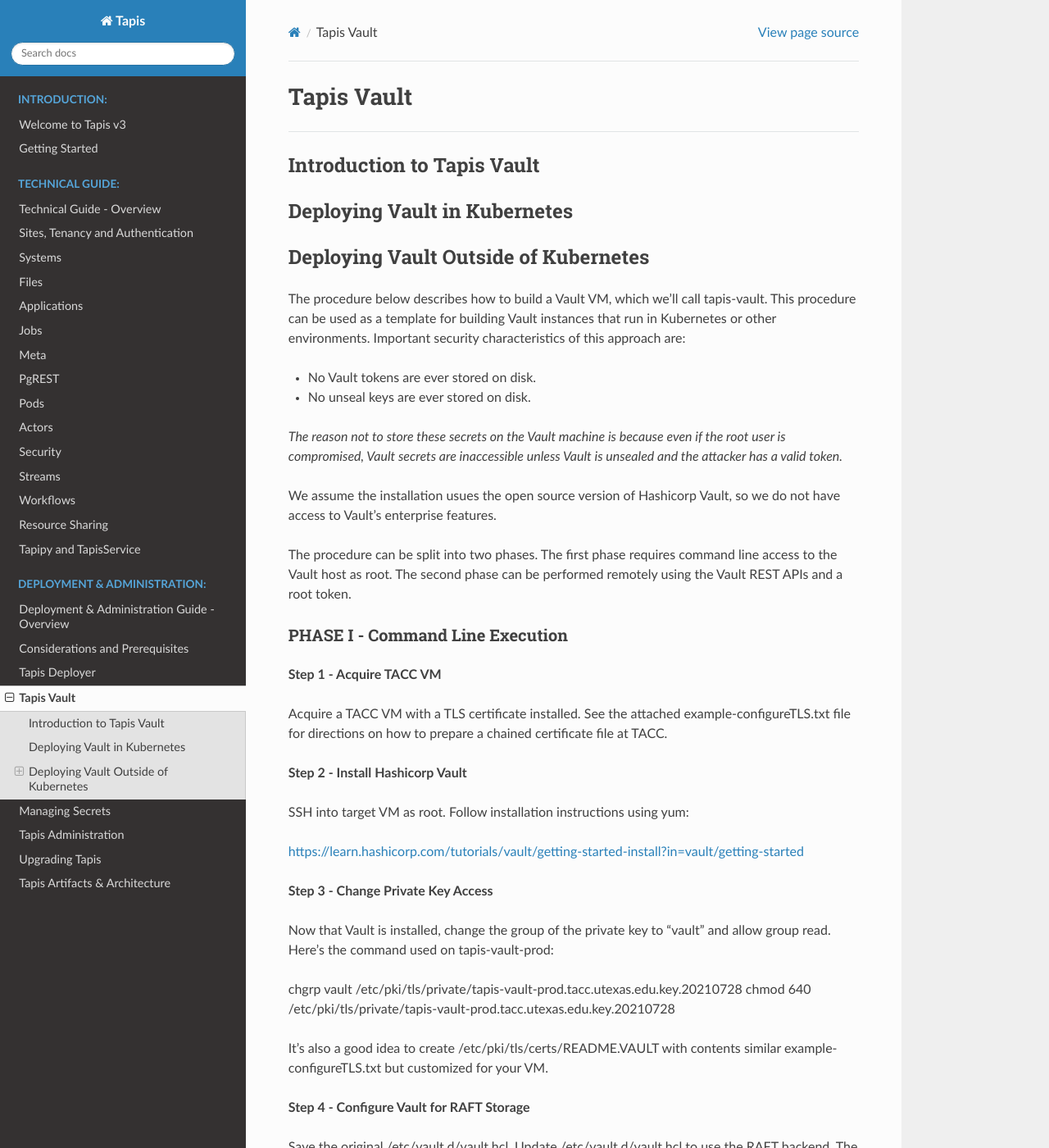
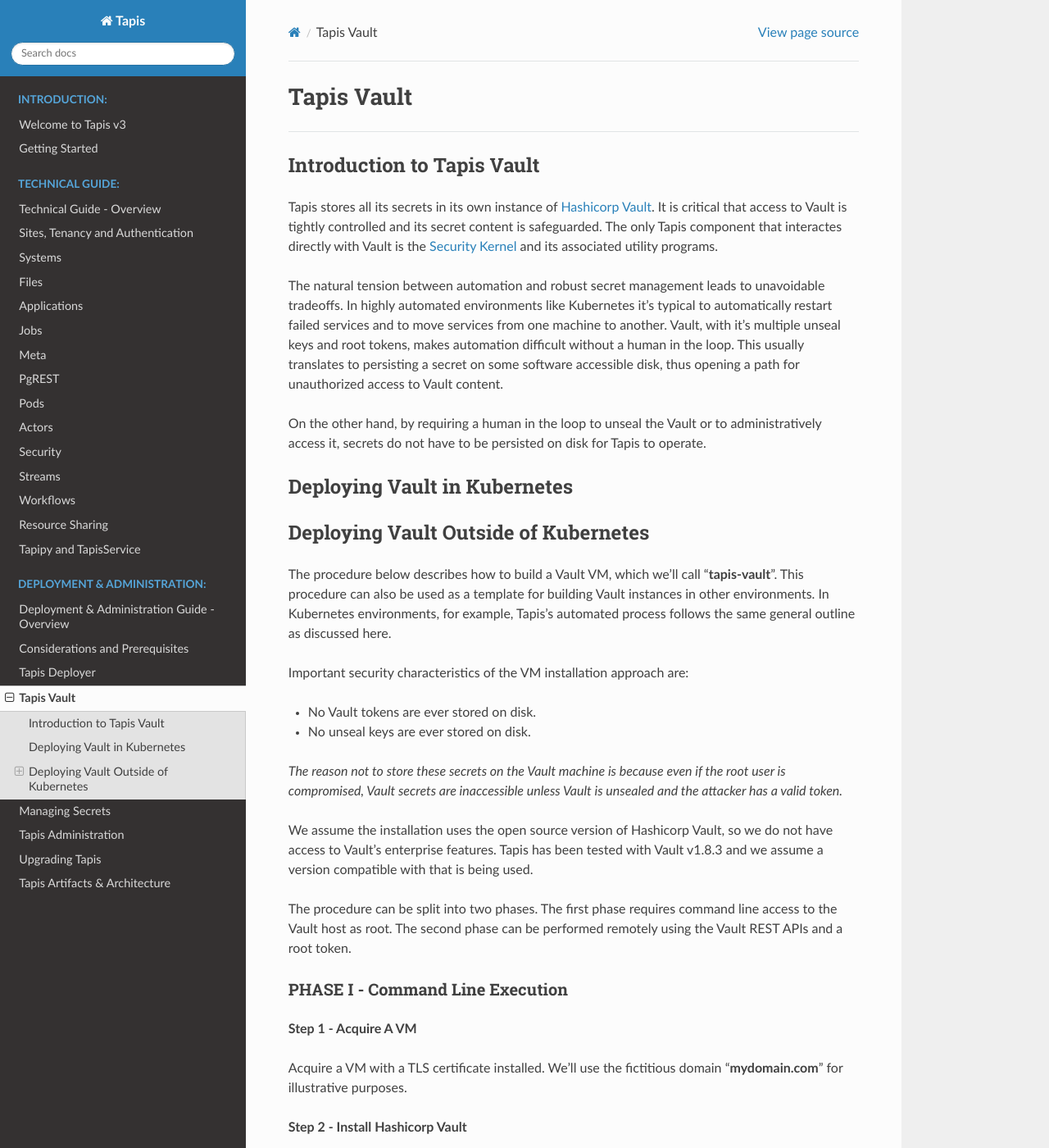
Before and after one commit to tapis-project/documentation, a Sphinx documentation site: the page built from source/deployment/vault.rst, in a window 1280 px wide and 1400 px high. Shown: the whole window at 82% size. Built offline with Sphinx 7.4.7 and the Read the Docs theme 2.0.0, drawn with Linux system fonts in a browser that asks for light colours; some of the changed text lies outside the part shown.

Commit message:
Vault installation text

```diff
--- a/source/deployment/vault.rst
+++ b/source/deployment/vault.rst
@@ -24,6 +24,12 @@
 Introduction to Tapis Vault
 ===========================
 
+Tapis stores all its secrets in its own instance of `Hashicorp Vault <https://www.hashicorp.com/products/vault>`_.  It is critical that access to Vault is tightly controlled and its secret content is safeguarded.  The only Tapis component that interactes directly with Vault is the `Security Kernel <../technical/security.html>`_ and its associated utility programs.
+
+The natural tension between automation and robust secret management leads to unavoidable tradeoffs.  In highly automated environments like Kubernetes it's typical to automatically restart failed services and to move services from one machine to another.  Vault, with it's multiple unseal keys and root tokens, makes automation difficult without a human in the loop.  This usually translates to persisting a secret on some software accessible disk, thus opening a path for unauthorized access to Vault content.
+
+On the other hand, by requiring a human in the loop to unseal the Vault or to administratively access it, secrets do not have to be persisted on disk for Tapis to operate.
+
 
 Deploying Vault in Kubernetes
 =============================
@@ -31,86 +37,117 @@
 Deploying Vault Outside of Kubernetes
 =====================================
 
-The procedure below describes how to build a Vault VM, which we'll call tapis-vault.  This procedure can be used as a template for building Vault instances that run in Kubernetes or other environments.  Important security characteristics of this approach are:
+The procedure below describes how to build a Vault VM, which we'll call "**tapis-vault**".  This procedure can also be used as a template for building Vault instances in other environments.  In Kubernetes environments, for example, Tapis's automated process follows the same general outline as discussed here.
+
+Important security characteristics of the VM installation approach are:
 
 - No Vault tokens are ever stored on disk.
 - No unseal keys are ever stored on disk.
 
 *The reason not to store these secrets on the Vault machine is because even if the root user is compromised, Vault secrets are inaccessible unless Vault is unsealed and the attacker has a valid token.*
 
-We assume the installation usues the open source version of Hashicorp Vault, so we do not have access to Vault's enterprise features.
+We assume the installation uses the open source version of Hashicorp Vault, so we do not have access to Vault's enterprise features.  Tapis has been tested with Vault v1.8.3 and we assume a version compatible with that is being used.
 
 The procedure can be split into two phases.  The first phase requires command line access to the Vault host as root.  The second phase can be performed remotely using the Vault REST APIs and a root token.
 
 PHASE I - Command Line Execution
 --------------------------------
 
-**Step 1 - Acquire TACC VM**
+**Step 1 - Acquire A VM**
 
-Acquire a TACC VM with a TLS certificate installed.  See the attached example-configureTLS.txt file for directions on how to prepare a chained certificate file at TACC.
+Acquire a VM with a TLS certificate installed.  We'll use the fictitious domain "**mydomain.com**" for illustrative purposes.
 
 **Step 2 - Install Hashicorp Vault**
 
-SSH into target VM as root.  Follow installation instructions using yum:
+SSH into target VM as root.  Follow installation instructions for your package manager:
 
 https://learn.hashicorp.com/tutorials/vault/getting-started-install?in=vault/getting-started
 
+https://developer.hashicorp.com/vault/docs/install
+
 **Step 3 - Change Private Key Access**
 
-Now that Vault is installed, change the group of the private key to "vault" and allow group read.  Here's the command used on tapis-vault-prod:
+Now that Vault is installed, change the group of the private key to "vault" and allow group read.  Here are example commands:
 
-chgrp vault /etc/pki/tls/private/tapis-vault-prod.tacc.utexas.edu.key.20210728
-chmod 640 /etc/pki/tls/private/tapis-vault-prod.tacc.utexas.edu.key.20210728
+| *chgrp vault /etc/pki/tls/private/tapis-vault-key.20230403*
+| *chmod 640 /etc/pki/tls/private/tapis-vault-key.20230403*
 
-It's also a good idea to create /etc/pki/tls/certs/README.VAULT with contents similar example-configureTLS.txt but customized for your VM.
+It's also a good idea to create /etc/pki/tls/certs/README.VAULT explaining the steps you took to customize your VM.
 
 **Step 4 - Configure Vault for RAFT Storage**
 
-Save the original /etc/vault.d/vault.hcl.  Update /etc/vault.d/vault.hcl to use the RAFT backend.  The attached example-vault.hcl file provides template for your configuration.
+Save the original /etc/vault.d/vault.hcl.  Update /etc/vault.d/vault.hcl to use the RAFT backend.  Here are contents of an example vault.hcl file that can provide a template for your configuration::
+
+    # Full configuration options can be found at https://www.vaultproject.io/docs/configuration
+
+    ui = true
+
+    disable_mlock = true
+
+    cluster_addr  = "https://tapis-vault.mydomain.com:8201"
+    api_addr      = "https://tapis-vault.mydomain.com:8200"
+
+    storage "raft" {
+        path = "/opt/vault/data"
+        node_id = "node_1"
+    }
+
+    # HTTPS listener
+    listener "tcp" {
+        address       = "0.0.0.0:8200"
+        tls_cert_file = "/etc/pki/tls/certs/certchain.pem"
+        tls_key_file  = "/etc/pki/tls/private/tapis-vault-tapis-vault-key.20230403"
+        tls_client_ca_file = "/etc/pki/tls/certs/certchain.pem"
+    }
+
+Vault information about using the RAFT protocol can be found `here <https://developer.hashicorp.com/vault/docs/internals/integrated-storage>`_.
 
 **Step 5 - Start Vault**
 
-systemctl enable vault.service
-systemctl start  vault.service
-systemctl status vault.service
+| *systemctl enable vault.service*
+| *systemctl start  vault.service*
+| *systemctl status vault.service*
 
 Test the installation (customize for your hostname):
 
-export VAULT_ADDR=https://tapis-vault-prod.tacc.utexas.edu:8200
-vault status
+| *export VAULT_ADDR=https://tapis-vault.mydomain.com:8200*
+| *vault status*
 
 **Step 6 - Initialize Vault**
-vault operator init
 
-Five unseal keys and the root token will be written to the screen.  DO NOT SAVE THESE DATA ANYWHERE ON THE FILE SYSTEM.  Instead, copy the information off the screen and save them off the VM.  At TACC, we can use stache.
+*vault operator init*
+
+Five *unseal keys* and the *root token* will be written to the screen.  DO NOT SAVE THESE DATA ANYWHERE ON THE FILE SYSTEM.  Instead, copy the information off the screen and save them securely off the VM.
 
 **Step 7 - Unseal Vault**
 The Vault requires 3 out of the 5 of the unseal keys to unseal.  Issue the operator unseal call 3 times, each time using a different key.
 
-vault operator unseal
-vault status
+| *vault operator unseal*
+| *vault status*
 
 **Step 8 - Export Root Token**
-To avoid saving the root token to the command history file:  export HISTCONTROL=ignorespace
+To avoid saving the root token to the command history file:
 
-  export VAULT_TOKEN=xxx
+| *export HISTCONTROL=ignorespace*
+|   *export VAULT_TOKEN=xxx*
 
 where the command has a leading space and xxx is the token output by the above operator init command.
 
 **Step 9 - Enable Authn Methods and Secrets Engines**
 
-vault secrets enable -version=2 -path=secret kv
-vault auth enable approle
-vault auth enable userpass
+| *vault secrets enable -version=2 -path=secret kv*
+| *vault auth enable approle*
+| *vault auth enable userpass*
 
 **Step 10 - Check Remote Access**
 
 Before logging off, test remote access by running a status command that will be used in Phase II.  On the remote machine, export the root token.
 
-To avoid saving the root token to the command history file:  export HISTCONTROL=ignorespace
+To avoid saving the root token to the command history file:
 
-  export VAULT_TOKEN=xxx
-curl -H "X-Vault-Token: $VAULT_TOKEN" https://tapis-vault-stage.tacc.utexas.edu:8200/v1/sys/health | jq
+| *export HISTCONTROL=ignorespace*
+|   *export VAULT_TOKEN=xxx*
+| *curl -H "X-Vault-Token: $VAULT_TOKEN" https://tapis-vault.mydomain.com:8200/v1/sys/health | jq*
 
 **Step 11 - Logoff VM (optional)**
 
@@ -123,46 +160,49 @@
 
 On the remote machine terminal, export the root token if that's already been done (see Step 10).  Clone the tapis-vault git repo into the current directory.
 
-cd tapis-vault
+| *cd tapis-vault*
 
-curl -X POST -H "X-Vault-Token: $VAULT_TOKEN" --data @roles/sk-role.json https://tapis-vault-prod.tacc.utexas.edu:8200/v1/auth/approle/role/sk
+| *curl -X POST -H "X-Vault-Token: $VAULT_TOKEN" --data @roles/sk-role.json https://tapis-vault.mydomain.com:8200/v1/auth/approle/role/sk*
 
-curl -X POST -H "X-Vault-Token: $VAULT_TOKEN" --data @roles/sk-admin-role.json https://tapis-vault-prod.tacc.utexas.edu:8200/v1/auth/approle/role/sk-admin
+| *curl -X POST -H "X-Vault-Token: $VAULT_TOKEN" --data @roles/sk-admin-role.json https://tapis-vault.mydomain.com:8200/v1/auth/approle/role/sk-admin*
 
 **Step 13 - Test SK Roles (optional)**
 
-curl -s -X POST -H "X-Vault-Token: $VAULT_TOKEN" https://tapis-vault-stage.tacc.utexas.edu:8200/v1/auth/approle/role/sk/secret-id | jq
-curl -X GET -H "X-Vault-Token: $VAULT_TOKEN" https://tapis-vault-stage.tacc.utexas.edu:8200/v1/auth/approle/role/sk/role-id | jq
+| *curl -s -X POST -H "X-Vault-Token: $VAULT_TOKEN" https://tapis-vault.mydomain.com:8200/v1/auth/approle/role/sk/secret-id | jq*
+
+| *curl -X GET -H "X-Vault-Token: $VAULT_TOKEN" https://tapis-vault.mydomain.com:8200/v1/auth/approle/role/sk/role-id | jq*
 
 **Step 14 - Create Roles and Policies**
 
 The tapis-vault/CreatePolicies.sh script encapsulates basic policy and role creation needed for Tapis to function.  See comments in the script for details, but basically the script requires:
 
-The current directory to be tapis-vault.
-The VAULT_TOKEN environment variable be set to a root token.
-The DNS name of the new Vault VM be provided on the command line.
-Requirements 1 and 2 where already set in the previous two steps, so an invocation of the script looks like this (but with your VM):
+- The current directory to be tapis-vault.
+- The VAULT_TOKEN environment variable be set to a root token.
+- The DNS name of the new Vault VM be provided on the command line.
+- Requirements 1 and 2 where already set in the previous two steps, so an invocation of the script looks like this (but with your VM):
 
-./CreatePolicies.sh tapis-vault-prod.tacc.utexas.edu
+| *./CreatePolicies.sh tapis-vault.mydomain.com*
 
 **Step 15 - View Roles (optional)**
 Each of the roles referenced in CreatePolicies.sh should be returned.
 
-curl -H "X-Vault-Token: $VAULT_TOKEN" https://tapis-vault-stage.tacc.utexas.edu:8200/v1/auth/approle/role/sk | jq
-curl -H "X-Vault-Token: $VAULT_TOKEN" https://tapis-vault-stage.tacc.utexas.edu:8200/v1/auth/approle/role/sk-admin | jq
+| *curl -H "X-Vault-Token: $VAULT_TOKEN" https://tapis-vault.mydomain.com:8200/v1/auth/approle/role/sk | jq*
+
+| *curl -H "X-Vault-Token: $VAULT_TOKEN" https://tapis-vault.mydomain.com:8200/v1/auth/approle/role/sk-admin | jq*
 
 **Step 16 - View Policies (optional)**
 
 Each of the policies listed in CreatePolicies.sh should be returned.
 
-curl -s -H "X-Vault-Token: $VAULT_TOKEN" https://tapis-vault-stage.tacc.utexas.edu:8200/v1/sys/policy | jq
-curl -s -H "X-Vault-Token: $VAULT_TOKEN" https://tapis-vault-stage.tacc.utexas.edu:8200/v1/sys/policy/tapis/sk-acl | jq
+| *curl -s -H "X-Vault-Token: $VAULT_TOKEN" https://tapis-vault.mydomain.com:8200/v1/sys/policy | jq*
+
+| *curl -s -H "X-Vault-Token: $VAULT_TOKEN" https://tapis-vault.mydomain.com:8200/v1/sys/policy/tapis/sk-acl | jq*
 
 **Step 17 - Create tapisroot Token**
 
 The tapisroot token is a root token that should be used instead of the original root token generated by Vault.  It tapisroot gets compromised it can easily be revoked and replaced.
 
-Create a file named tapisroot.json with the content:
+Create a file named tapisroot.json with the content::
 
 
     {
@@ -170,22 +210,26 @@
         "policies": [ "root" ],
         "ttl": 0
     }
+
 Run this command:
 
-curl -X POST -s -H "X-Vault-Token: $VAULT_TOKEN" --data @tapisroot.json https://tapis-vault-stage.tacc.utexas.edu:8200/v1/auth/token/create | jq
+| *curl -X POST -s -H "X-Vault-Token: $VAULT_TOKEN" --data @tapisroot.json https://tapis-vault.mydomain.com:8200/v1/auth/token/create | jq*
 
 Save the returned "client_token" in a secure place, such as stache or wherever you saved the original root token and unseal keys.
 
 **Step 18 - Test tapisroot Token (optional)**
 
-To avoid saving the root token to the command history file:  export HISTCONTROL=ignorespace
+To avoid saving the root token to the command history file:
 
-  export TAPIS_ROOT_TOKEN=xxx
-curl -X GET -H "X-Vault-Token: $TAPIS_ROOT_TOKEN" https://tapis-vault-stage.tacc.utexas.edu:8200/v1/auth/approle/role/sk/role-id | jq
-curl -s -X POST -H "X-Vault-Token: $TAPIS_ROOT_TOKEN" https://tapis-vault-stage.tacc.utexas.edu:8200/v1/auth/approle/role/sk/secret-id | jq
+| *export HISTCONTROL=ignorespace*
+|   *export TAPIS_ROOT_TOKEN=xxx*
+
+| *curl -X GET -H "X-Vault-Token: $TAPIS_ROOT_TOKEN" https://tapis-vault.mydomain.com:8200/v1/auth/approle/role/sk/role-id | jq*
+
+| *curl -s -X POST -H "X-Vault-Token: $TAPIS_ROOT_TOKEN" https://tapis-vault.mydomain.com:8200/v1/auth/approle/role/sk/secret-id | jq*
 
 **Step 19 - Remove Secrets from History**
 
 Remove any commands that leaked secrets into the history file.  Enter "history" to see the numbered history records.  To remove by line number:
 
-history -d <line number>
+| *history -d <line number>*
```
